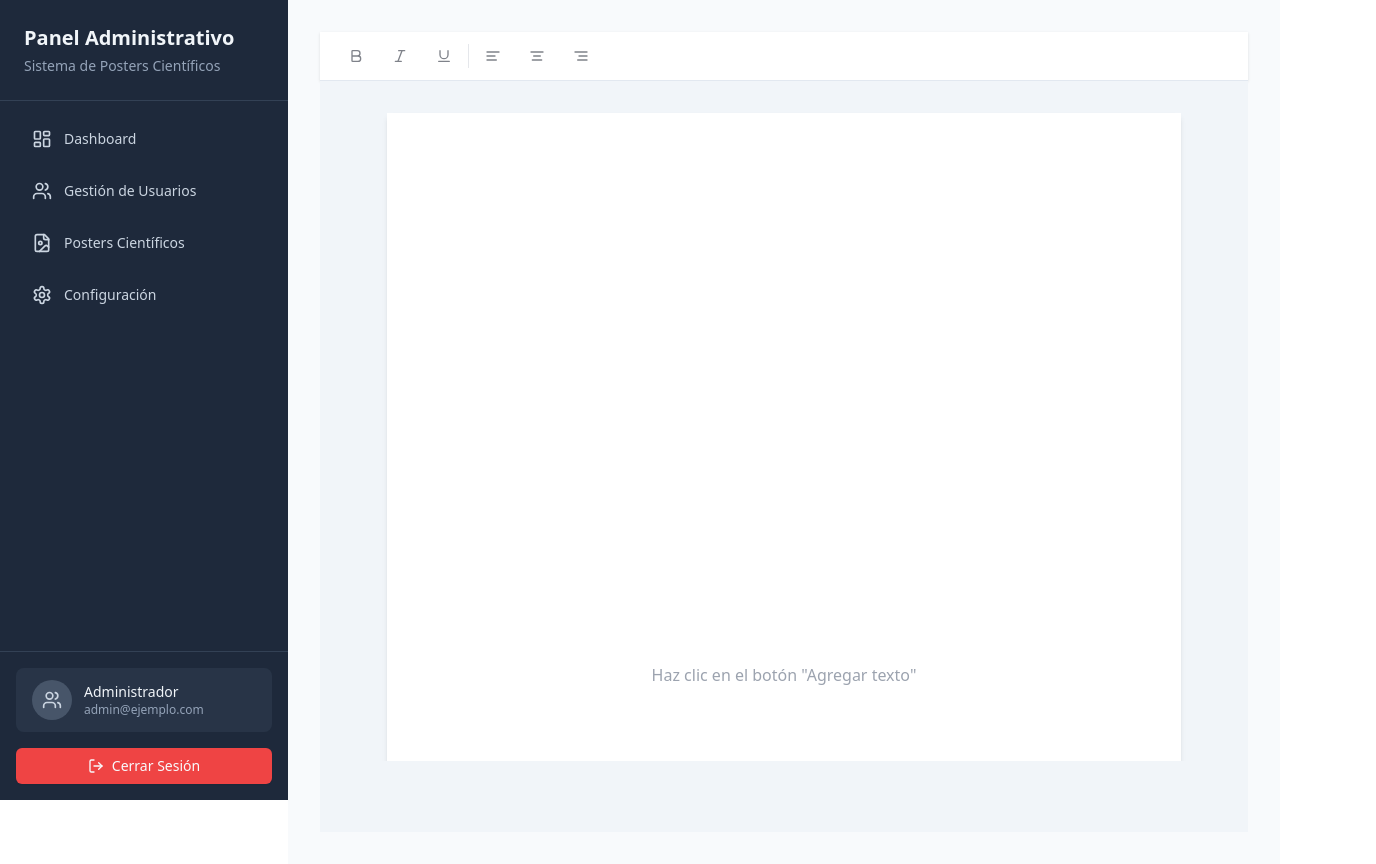
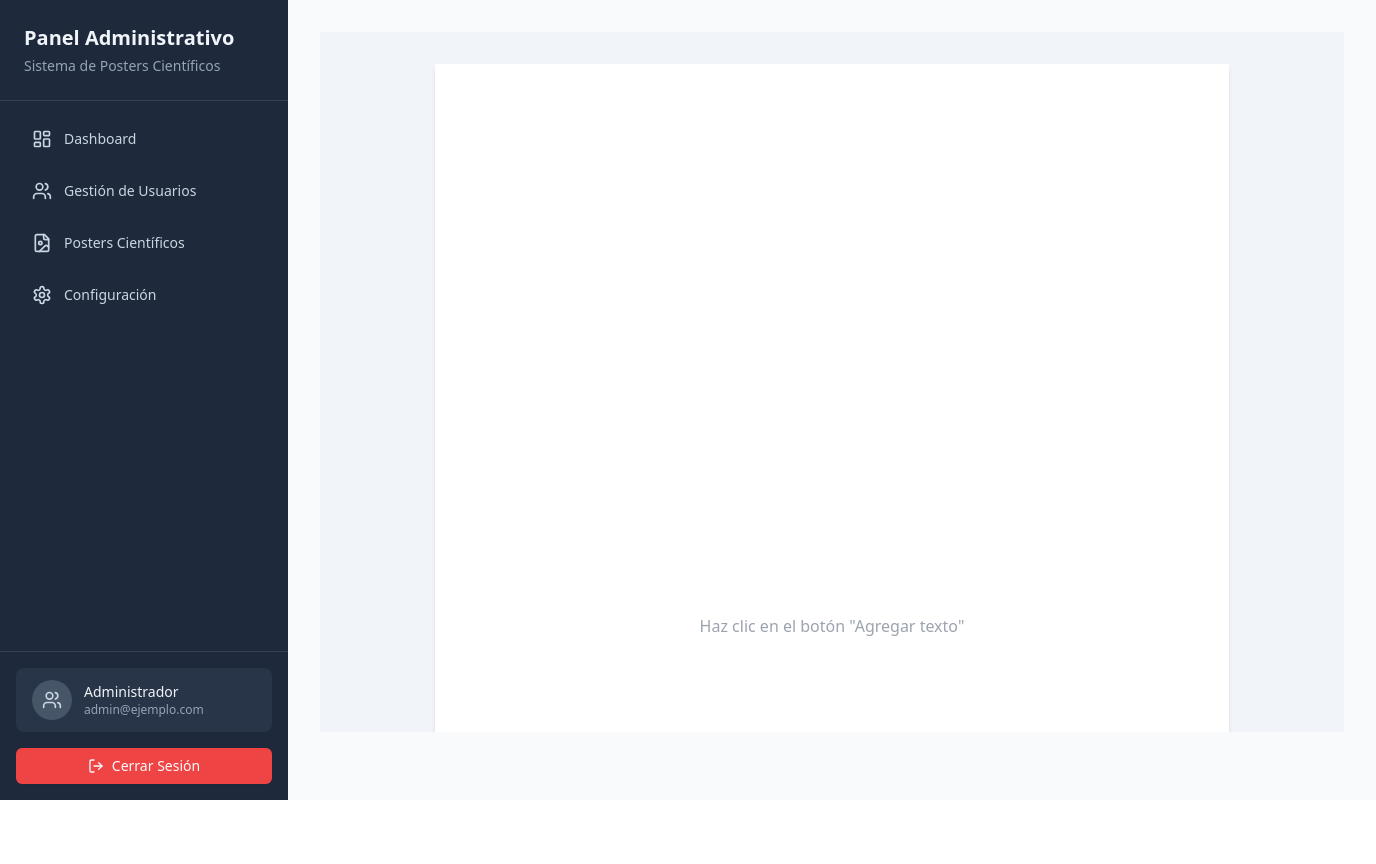
Before and after one commit to luispfcanales/confe, a React (Vite) app: page /admin/posters/A4-new in a window 1280 px wide. Shown: the whole page, 1376 px wide, since content can reach past the window. After the commit the page ends 800 px from the top, so only its background shows below. Built offline with nearby package versions, Linux system fonts and the light colour scheme; sample sign-in values are in the browser's storage.

Commit message:
disable -comment handleMoveTexbox

```diff
--- a/src/components/ui/editor/TextBoxComponent.tsx
+++ b/src/components/ui/editor/TextBoxComponent.tsx
@@ -23,14 +23,14 @@ export const TextBoxComponent: React.FC<TextBoxProps> = ({
   onResizeStart
 }) => {
   const resizeHandles = [
-    { position: '-top-1 -left-1', cursor: 'nw-resize', direction: 'nw' },
+    //{ position: '-top-1 -left-1', cursor: 'nw-resize', direction: 'nw' },
     //{ position: '-top-1 -right-1', cursor: 'ne-resize', direction: 'ne' },
-    { position: '-bottom-1 -left-1', cursor: 'sw-resize', direction: 'sw' },
+    //{ position: '-bottom-1 -left-1', cursor: 'sw-resize', direction: 'sw' },
     { position: '-bottom-1 -right-1', cursor: 'se-resize', direction: 'se' },
-    { position: 'top-1/2 -left-1 transform -translate-y-1/2', cursor: 'w-resize', direction: 'w' },
-    { position: 'top-1/2 -right-1 transform -translate-y-1/2', cursor: 'e-resize', direction: 'e' },
-    { position: '-top-1 left-1/2 transform -translate-x-1/2', cursor: 'n-resize', direction: 'n' },
-    { position: '-bottom-1 left-1/2 transform -translate-x-1/2', cursor: 's-resize', direction: 's' }
+    //{ position: 'top-1/2 -left-1 transform -translate-y-1/2', cursor: 'w-resize', direction: 'w' },
+    //{ position: 'top-1/2 -right-1 transform -translate-y-1/2', cursor: 'e-resize', direction: 'e' },
+    //{ position: '-top-1 left-1/2 transform -translate-x-1/2', cursor: 'n-resize', direction: 'n' },
+    //{ position: '-bottom-1 left-1/2 transform -translate-x-1/2', cursor: 's-resize', direction: 's' }
   ];
 
   return (
@@ -45,7 +45,7 @@ export const TextBoxComponent: React.FC<TextBoxProps> = ({
     >
       <div
         className="relative w-full h-full"
-        onMouseDown={(e) => onDragStart(e, box.id)}
+        //onMouseDown={(e) => onDragStart(e, box.id)}
       >
         {isSelected && (
           <>
--- a/src/pages/admin/poster-a4editor.tsx
+++ b/src/pages/admin/poster-a4editor.tsx
@@ -87,15 +87,16 @@ const A4Editor = () => {
   // }, []);
 
   const containerStyle: React.CSSProperties = {
-    width: '100%',
-    height: 'calc(100vh - 120px)',
-    overflow: 'auto',
+    width: '80vw',
+    height: 'calc(100vh - 100px)',
+    overflow: 'hidden',
     display: 'flex',
     justifyContent: 'center',
     alignItems: 'flex-start',
     padding: '2rem',
     backgroundColor: '#f1f5f9',
     touchAction: 'none',
+    margin: 'auto',
   };
   const a4Style: React.CSSProperties = {
     width: `${currentSize.width}px`,
@@ -122,8 +123,8 @@ const A4Editor = () => {
 
   return (
     <TooltipProvider>
-      <div className="min-h-screen bg-slate-100">
-        <Card className="rounded-none border-x-0 border-t-0">
+      <div className=" bg-slate-100 ">
+        {/* <Card className="rounded-none border-x-0 border-t-0">
           <div className="max-w-7xl mx-auto px-4 py-2">
             <div className="flex items-center justify-between">
 
@@ -134,11 +135,13 @@ const A4Editor = () => {
               />
             </div>
           </div>
-        </Card>
+        </Card> */}
 
         <div
           className="editor-container"
-          style={containerStyle}
+          style={{
+            ...containerStyle,
+          }}
           onWheel={handleWheelEvent}
         >
           {/* <PageSidebar
```
Also changed, not shown: src/index.css (line endings or trailing spaces).
